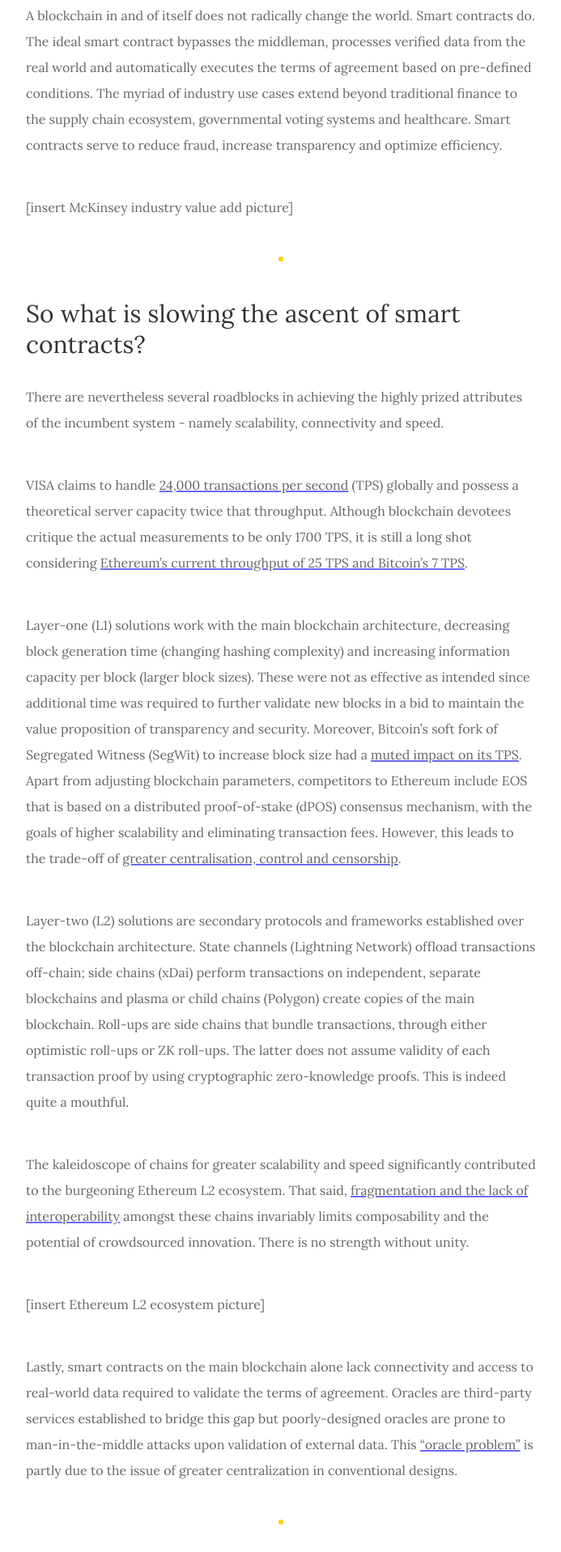
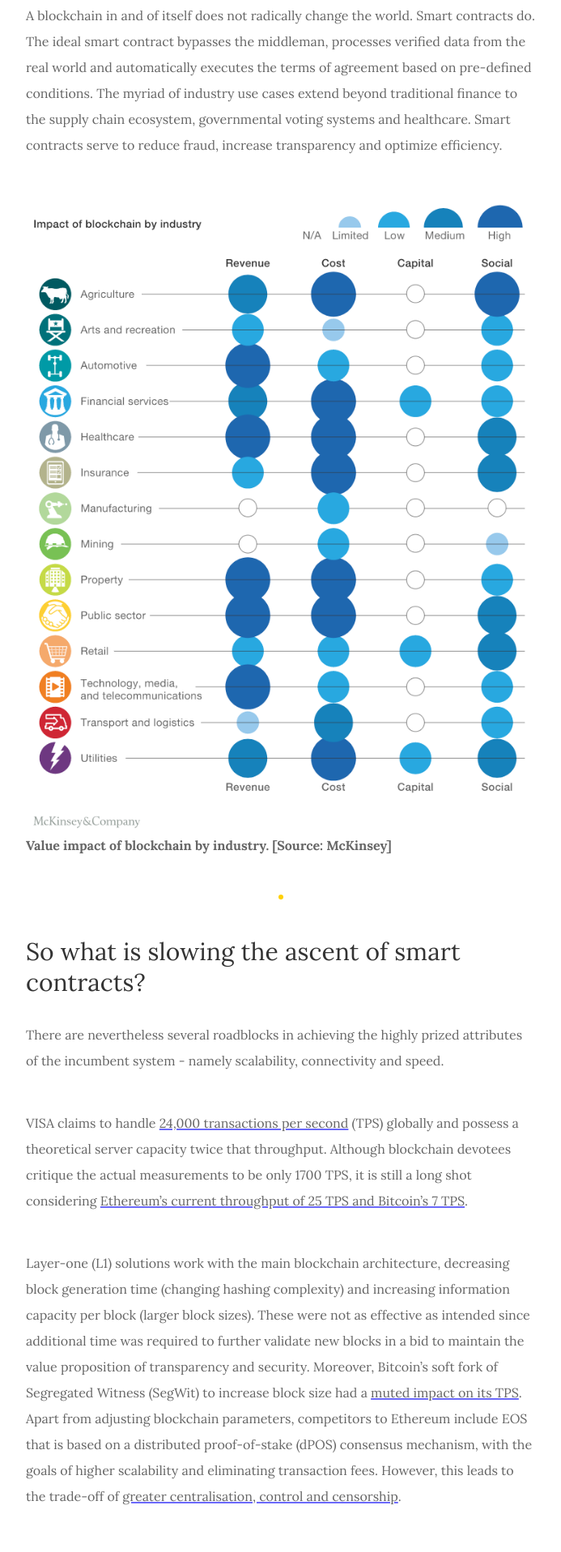
Before and after one commit to PrestonChing/prestonching.github.io, a Jekyll site: the page built from _posts/2021-08-20-chainlink-blockchain.md, in a window 1280 px wide. Shown: the part 1686-3603 px from the top of the page at 81% size, without its empty margins (293-986 px from the left). Built offline with Jekyll 4.4.1, drawn with Linux system fonts in a browser that asks for light colours.

Commit message:
test post caption

```diff
--- a/_posts/2021-08-20-chainlink-blockchain.md
+++ b/_posts/2021-08-20-chainlink-blockchain.md
@@ -16,11 +16,11 @@ Back in 2018, I started dabbling with smart contract programming, as part of due
 
 ## What is blockchain’s place in society today?
 
-<a href="https://www.crunchbase.com/person/sergey-nazarov">Sergey Nazarov</a>, CEO at Chainlink, astutely identified the issues with the world’s current model of brand-based trust. Inevitable misjudgment from central authorities leads to mismanaged policies for facilitating economic growth and controlling inflation. Promises of liquidity and transparency occasionally fail, evidenced by the recent systemic failures and [outages from Robinhood](https://www.cnbc.com/2021/06/30/robinhood-to-pay-70-million-for-misleading-customers-and-outages-the-largest-finra-penalty-ever.html). This points to the need for math-based trust, pivoting towards cryptographic truth empowered by blockchains. The underlying [decentralized ledger technology](https://www.mas.gov.sg/development/fintech/technologies---blockchain-and-dlt) seeks to prevent aberrant behavior from any individual entity attempting to subvert the system.
+[Sergey Nazarov](https://www.crunchbase.com/person/sergey-nazarov), CEO at Chainlink, astutely identified the issues with the world’s current model of brand-based trust. Inevitable misjudgment from central authorities leads to mismanaged policies for facilitating economic growth and controlling inflation. Promises of liquidity and transparency occasionally fail, evidenced by the recent systemic failures and [outages from Robinhood](https://www.cnbc.com/2021/06/30/robinhood-to-pay-70-million-for-misleading-customers-and-outages-the-largest-finra-penalty-ever.html). This points to the need for math-based trust, pivoting towards cryptographic truth empowered by blockchains. The underlying [decentralized ledger technology](https://www.mas.gov.sg/development/fintech/technologies---blockchain-and-dlt) seeks to prevent aberrant behavior from any individual entity attempting to subvert the system.
 
 A blockchain in and of itself does not radically change the world. Smart contracts do. The ideal smart contract bypasses the middleman, processes verified data from the real world and automatically executes the terms of agreement based on pre-defined conditions. The myriad of industry use cases extend beyond traditional finance to the supply chain ecosystem, governmental voting systems and healthcare. Smart contracts serve to reduce fraud, increase transparency and optimize efficiency.
 
-[insert McKinsey industry value add picture]
+![]({{site.baseurl}}/assets/img/Mckinsey_blockchain.png)**Value impact of blockchain by industry. [Source: McKinsey]**
 
 ---
 
--- a/_sass/4-layouts/_post.scss
+++ b/_sass/4-layouts/_post.scss
@@ -45,8 +45,13 @@
     line-height: 32px;
     margin-bottom: 45px;
     color: $gray;
-    img {
+    img em {
       margin: 30px 0;
+      margin-bottom: 45px;
+      font-size: 12px;
+      line-height: 32px;
+      color: $gray;
+      text-align: center;
     }
   }
   ul li,
```
Also changed, not shown: assets/img/Mckinsey_blockchain.png (added).
